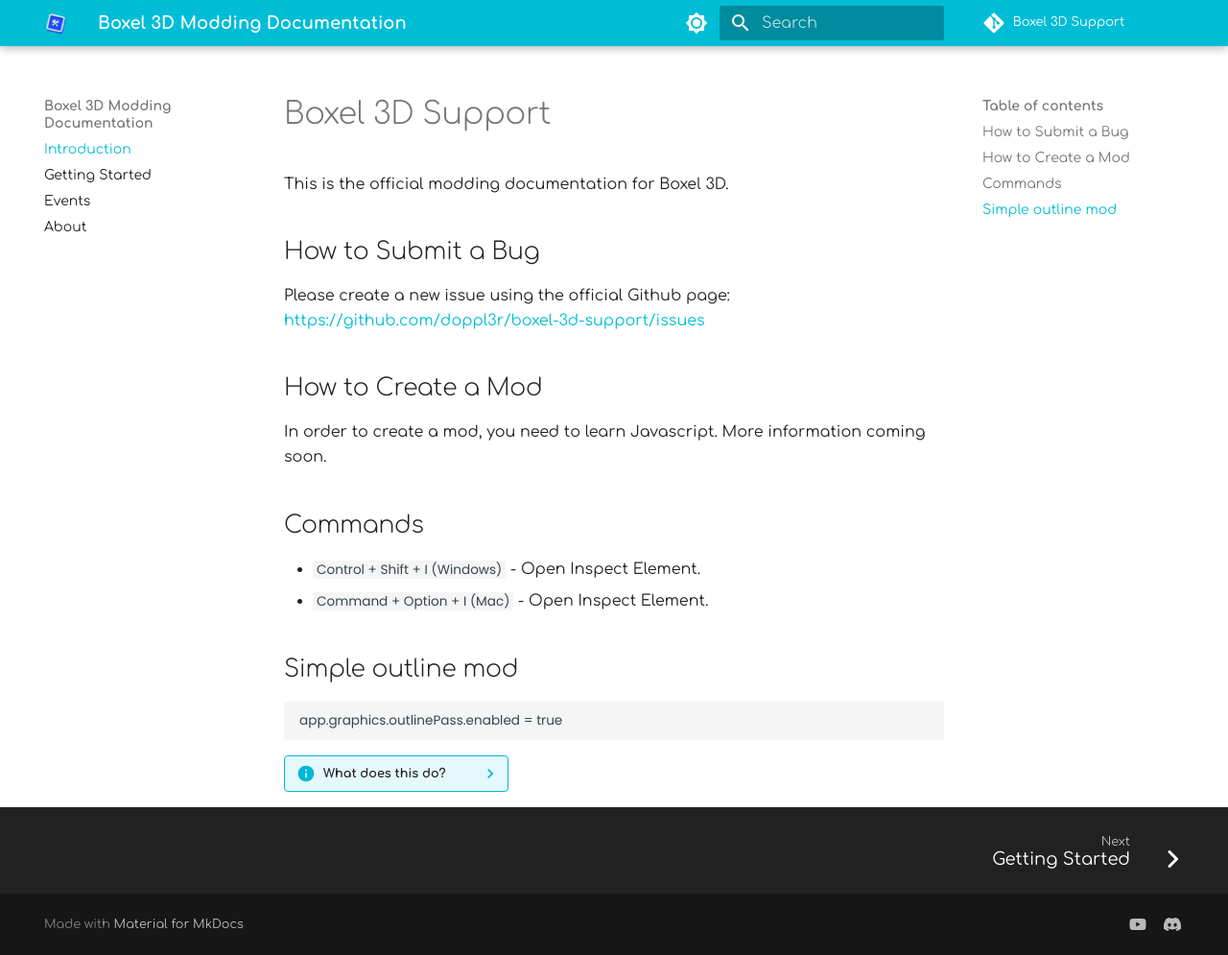
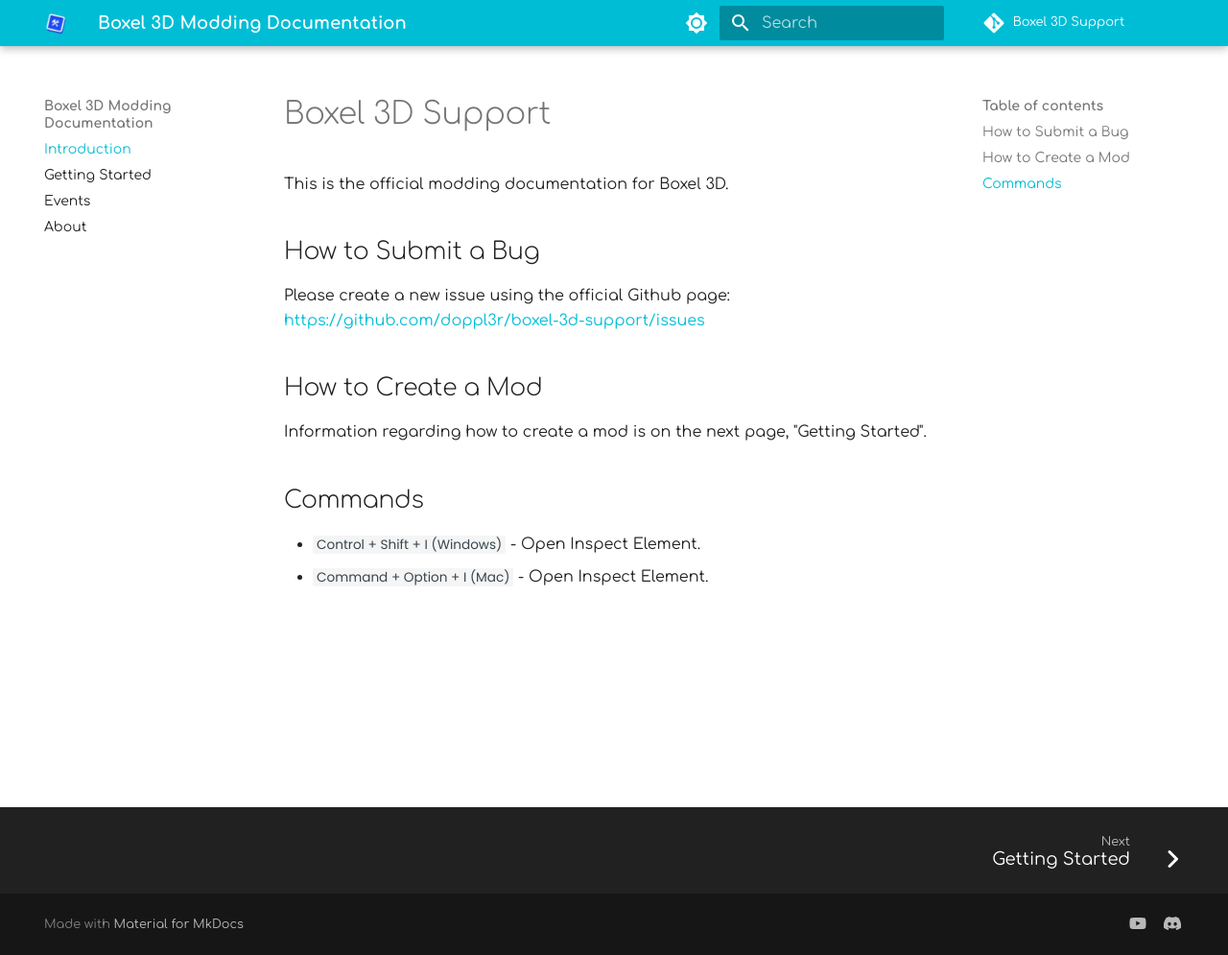
Before and after one commit to doppl3r/boxel-3d-support, an MkDocs documentation site: the page built from docs/index.md, in a window 1280 px wide and 995 px high. Shown: the whole window at 96% size. Built offline with MkDocs 1.6.1 and Material for MkDocs 9.7.7, drawn with Linux system fonts in a browser that asks for light colours; comment, search, counter and statistics services are not loaded.

Commit message:
Changed front page

```diff
--- a/docs/index.md
+++ b/docs/index.md
@@ -9,16 +9,9 @@
 
 ## How to Create a Mod
 
-In order to create a mod, you need to learn Javascript. More information coming soon.
-
+Information regarding how to create a mod is on the next page, "Getting Started".
 
 ## Commands
 
 * `Control + Shift + I (Windows)` - Open Inspect Element.
 * `Command + Option + I (Mac)` - Open Inspect Element.
-
-## Simple outline mod
-    app.graphics.outlinePass.enabled = true
-??? info inline "What does this do?"
-
-    This mod outlines the player when they are behind an object. Provided by Doppler.
```
